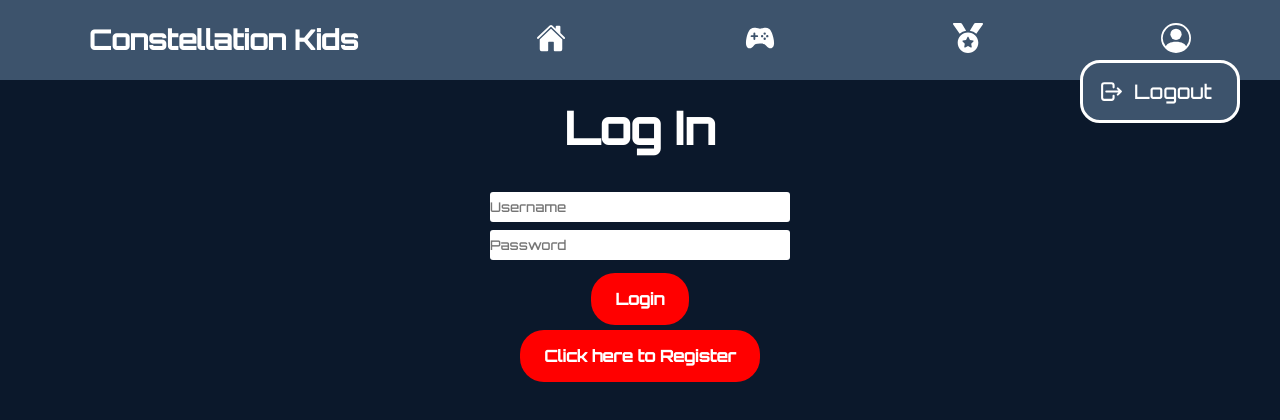
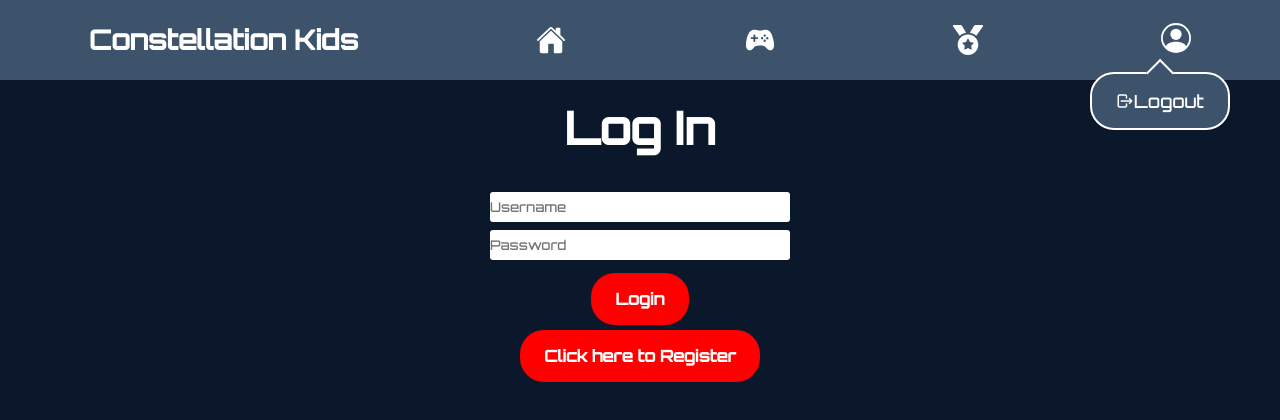
Before and after one commit to brooklynlonghurst/specialization-capstone, a React (Create React App) app: page /auth in a window 1280 px wide. Both pictures are taken after a click on the element 1175 px from the left and 40 px from the top of the page. Shown: the top 420 px of the page. Built offline with nearby package versions, Linux system fonts and the light colour scheme; a web font is replaced by a local one.

Commit message:
dropdown menu functional

```diff
--- a/src/App.css
+++ b/src/App.css
@@ -205,6 +205,8 @@ ul{
 a {
   color: white;
   text-decoration: none;
+  display: flex;
+  align-items: center;
 }
 
 .menu-trigger img{
@@ -229,16 +231,6 @@ a {
   width: 200px;
 }
 
-.dropdown-menu::before{
-  content: '';
-  position: absolute;
-  top: -5px;
-  right: 20px;
-  height: 20px;
-  width: 20px;
-  background: var(--secondary-bg);
-  transform: rotate(45deg);
-}
 
 .dropdown-menu.active{
   opacity: 1;
@@ -271,3 +263,35 @@ a {
   margin-left: 10px;
   transition: var(--speed);
 }
+
+
+.dropdown-title {
+  cursor: pointer;
+  position: relative;
+}
+
+.logout-info {
+  position: absolute;
+  display: flex;
+  flex-direction: column;
+  border: 2px solid white;
+  background-color:#3d536c;
+  padding: 16px 24px;
+  border-radius: 24px;
+  font-size: large;
+  right: 50px;
+  top: 4.5rem;
+}
+
+.logout-info::before {
+  content: '';
+  position: absolute;
+  top: -0.7rem;
+  left: 3.65rem;
+  width: 18.2px;
+  height: 18.2px;
+  transform: rotate(45deg);
+  background-color: #3d536c;
+  border-left: 2px solid white;
+  border-top: 2px solid white;
+}
--- /dev/null
+++ b/src/client/components/DropDownProfile.jsx
@@ -0,0 +1,21 @@
+import React, {useState} from 'react'
+
+
+export default function DropDownProfile({info, title}) {
+    const [toggle, setToggle] = useState(false)
+
+    return (
+        <div className='dropdown'>
+            <div className='dropdown-title'>
+            <h3 className={toggle ? "active" : "nothing"} onClick={() => setToggle(!toggle)}>{title}</h3>
+            </div>
+            {
+                toggle
+                ?
+                <p className='logout-info'>{info}</p>
+                :
+                null
+            }
+        </div>
+    )
+}
--- a/src/client/components/Dropdown/Dropdown.jsx
+++ /dev/null
@@ -1,39 +0,0 @@
-import React, {useState, useEffect, useRef} from 'react'
-import { BsPersonCircle } from "react-icons/bs";
-
-import DropdownItem from './DropdownItem';
-
-function Dropdown() {
-    const [open, setOpen] = useState(false)
-    let menuRef = useRef()
-
-    useEffect(() => {
-        let handler = (e) => {
-            if(!menuRef.current.contains(e.target)){
-                setOpen(false)
-            }
-        }
-        document.addEventListener("mousedown", handler)
-        return() => {
-            document.removeEventListener("mousedown", handler)
-        }
-    })
-
-
-    return (
-        <div className='menu-container' ref={menuRef}>
-            <div className='menu-trigger' onClick={()=>{setOpen(!open)}}>
-                <BsPersonCircle size="30" color='white' />
-                <div className={`dropdown-menu ${open? 'active' : 'inactive'}`} >
-                    <ul>
-                        <DropdownItem
-                         text= {"Logout"} />
-                    </ul>
-                </div>
-            </div>
-        </div>
-    )
-
-}
-
-export default Dropdown
--- a/src/client/components/Dropdown/DropdownItem.jsx
+++ /dev/null
@@ -1,14 +0,0 @@
-import React from 'react'
-import { TbLogout } from "react-icons/tb";
-
-function DropdownItem(props){
-    return(
-      <li className = 'dropdownItem'>
-        <TbLogout size="25" color='white'/>
-        <a href='/auth'> {props.text} </a>
-      </li>
-    );
-
-}
-
-export default DropdownItem
--- a/src/client/components/Menu.jsx
+++ b/src/client/components/Menu.jsx
@@ -2,8 +2,9 @@ import React from 'react';
 import { NavLink } from 'react-router-dom';
 import {IoHome, IoGameController} from "react-icons/io5";
 import {FaMedal} from 'react-icons/fa'
-import Dropdown from './Dropdown/Dropdown';
-
+import DropDownProfile from './DropDownProfile';
+import { TbLogout } from "react-icons/tb";
+import { BsPersonCircle } from "react-icons/bs";
 
 function Menu() {
 
@@ -13,7 +14,7 @@ function Menu() {
         <NavLink to="/"><IoHome size="30" color='white'/></NavLink>
         <NavLink to="/games"><IoGameController size="30" color='white'/></NavLink>
         <NavLink to="/scoreboard"><FaMedal size="30" color='white'/></NavLink>
-        <Dropdown />
+        <DropDownProfile title={<BsPersonCircle size="30" color='white' />} info={<a href='/auth'> <TbLogout />Logout</a>} />
         </nav>
     )
 
```
